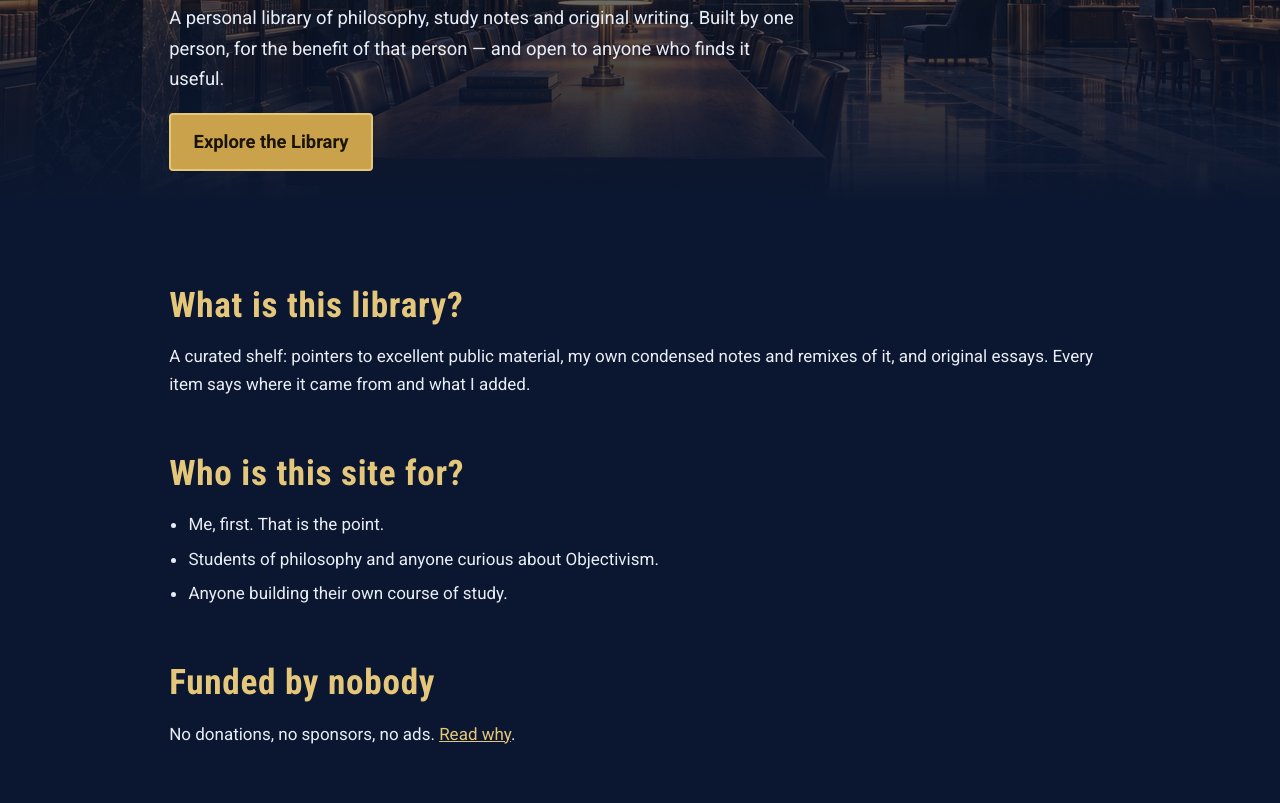
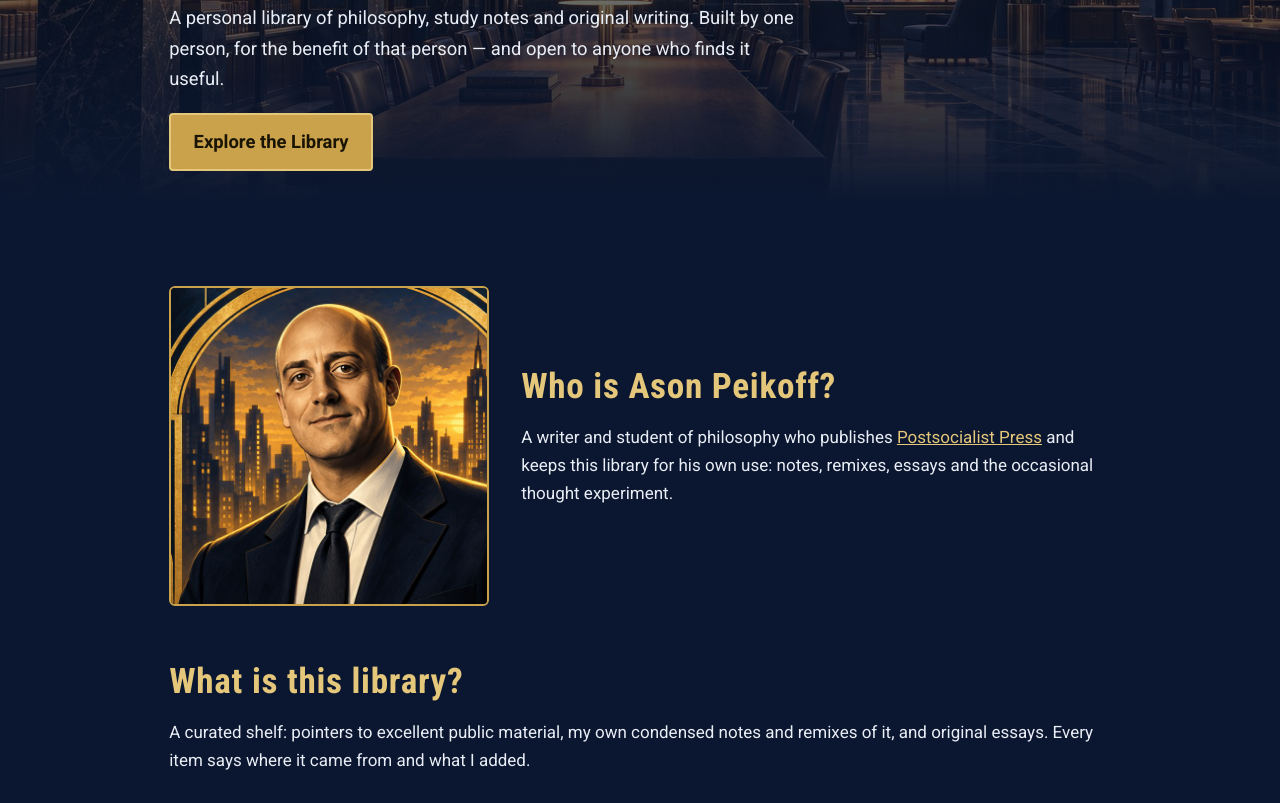
Before and after one commit to posocap/ason.pw, a plain HTML site: page library/public/index.html in a window 1280 px wide. Shown: the part 447-1250 px from the top of the page. Drawn offline with Linux system fonts and the light colour scheme.

Commit message:
Add illustrated portrait and Who-is section to library home
Co-Authored-By: Claude Sonnet 5.5 <noreply@anthropic.com>
Claude-Session: https://claude.ai/code/session_01BvcXhEcMynEQuAzZtpe53E

```diff
--- a/library/public/index.html
+++ b/library/public/index.html
@@ -7,6 +7,7 @@
 <header class="nav"><a class="brand" href="/"><img src="/img/emblem.jpg" alt="">The Ason Peikoff Library</a><a class="l" href="/library/">The Library</a><a class="l" href="/about/">About</a></header>
 <div class="hero"><div class="in"><h1>The Ason Peikoff Library</h1><p>A personal library of philosophy, study notes and original writing. Built by one person, for the benefit of that person &mdash; and open to anyone who finds it useful.</p><p><a class="btn" href="/library/">Explore the Library</a></p></div></div>
 <main>
+<section class="who"><img class="portrait" src="/img/portrait.jpg" alt="Illustrated portrait of Ason Peikoff" width="320" height="320"><div><h2>Who is Ason Peikoff?</h2><p>A writer and student of philosophy who publishes <a href="https://www.postsocialist.com">Postsocialist Press</a> and keeps this library for his own use: notes, remixes, essays and the occasional thought experiment.</p></div></section>
 <section><h2>What is this library?</h2><p>A curated shelf: pointers to excellent public material, my own condensed notes and remixes of it, and original essays. Every item says where it came from and what I added.</p></section>
 <section><h2>Who is this site for?</h2><ul class="check"><li>Me, first. That is the point.</li><li>Students of philosophy and anyone curious about Objectivism.</li><li>Anyone building their own course of study.</li></ul></section>
 <section><h2>Funded by nobody</h2><p>No donations, no sponsors, no ads. <a href="/about/">Read why</a>.</p></section>
--- a/library/public/style.css
+++ b/library/public/style.css
@@ -28,3 +28,5 @@ footer{border-top:1px solid var(--line);padding:2rem 1.2rem;text-align:center;co
 
 .meta{color:var(--mute);font-size:.9rem;margin:.2rem 0}.post-card{display:block;text-decoration:none;color:inherit}.post-card:hover{border-color:var(--gold)}.post-card img{width:100%;aspect-ratio:16/9;object-fit:cover;border-radius:4px;margin-bottom:.8rem}
 .post{max-width:720px}.post img{max-width:100%;height:auto;border-radius:4px}.post h2,.post h3{color:var(--gold2);margin-top:1.6em}.post blockquote{border-left:4px solid var(--gold);margin:1em 0;padding:.2rem 1rem;color:var(--mute)}.post pre,.post code{background:var(--navy2);padding:.15rem .35rem;border-radius:3px;overflow-x:auto}.post pre{padding:1rem}.post table{border-collapse:collapse;max-width:100%;display:block;overflow-x:auto}.post td,.post th{border:1px solid var(--line);padding:.4rem .6rem}
+
+.who{display:flex;gap:2rem;align-items:center;flex-wrap:wrap}.who .portrait{width:min(320px,100%);height:auto;border-radius:6px;border:2px solid var(--gold)}.who>div{flex:1;min-width:260px}
```
Also changed, not shown: library/public/img/portrait.jpg (added).
